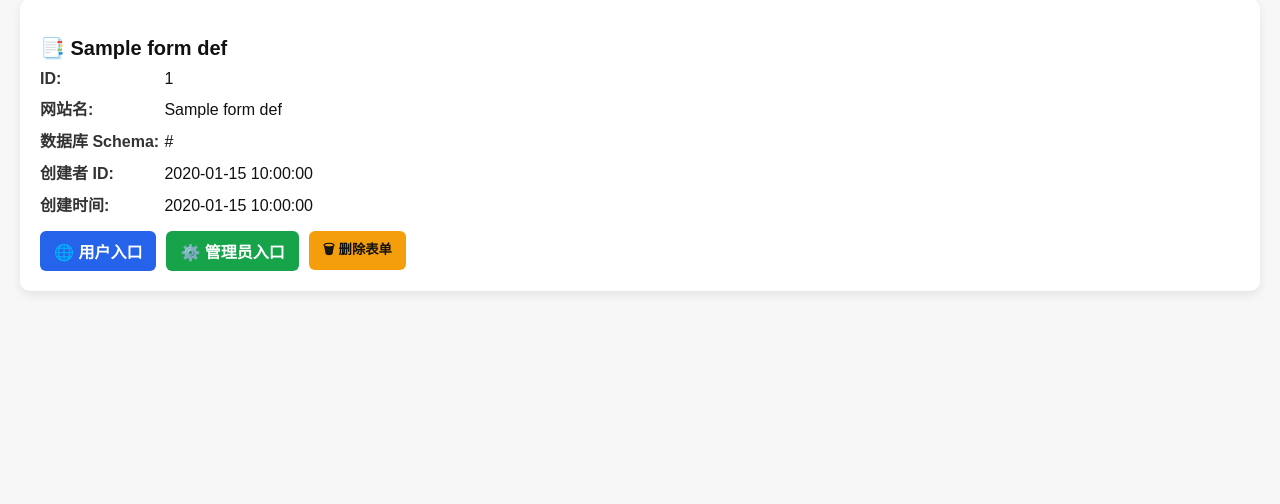
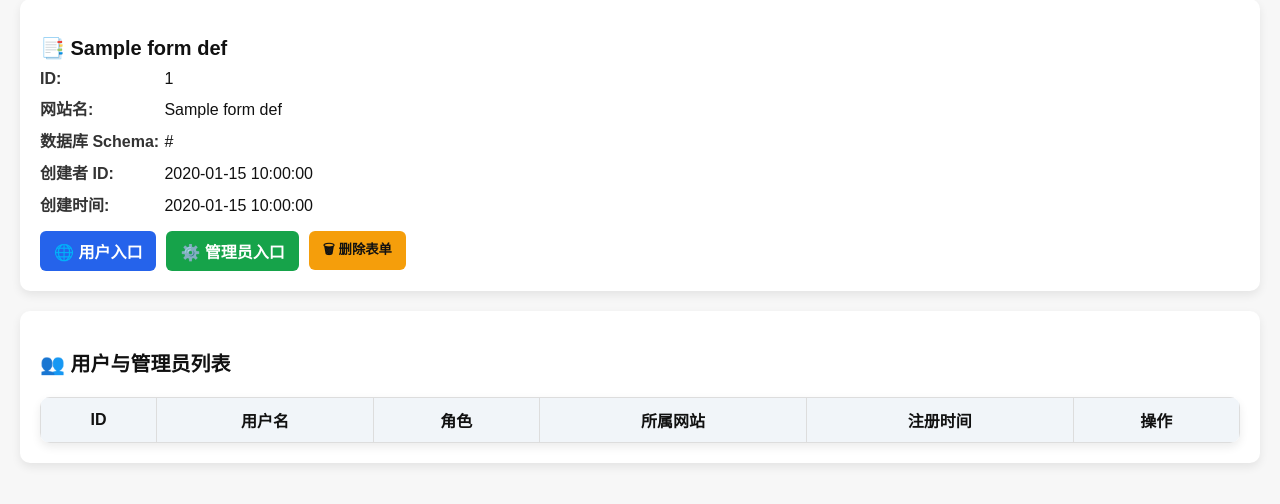
Before and after one commit to xuyue-it/school-practice-system, a Flask app: page /super_admin in a window 1280 px wide. Shown: the part 88-592 px from the top of the page. Run offline with Flask 3, Linux system fonts and the light colour scheme; the visitor is signed in with stand-in values (Sample User, id 1); a database or web service that is not in the repository returns one stand-in record (values such as "Sample title"); lists and menus that the app fills with data are empty; some libraries are stand-ins or nearby versions.

Commit message:
feat(superadmin): add user table with delete and reset password actions

```diff
--- a/app.py
+++ b/app.py
@@ -546,6 +546,26 @@ def send_email(subject, content, to_email):
         print("TLS失败:", e_tls)
         return False, str(e_tls)
 
+@app.route("/super_admin/delete_user/<int:user_id>", methods=["POST"])
+def super_admin_delete_user(user_id):
+    # 删除用户
+    cur = conn.cursor()
+    cur.execute("DELETE FROM users WHERE id = %s", (user_id,))
+    conn.commit()
+    cur.close()
+    return redirect(url_for("super_admin"))
+
+@app.route("/super_admin/reset_password/<int:user_id>", methods=["POST"])
+def super_admin_reset_password(user_id):
+    # 重置密码为默认值 123456
+    new_pw = generate_password_hash("123456")
+    cur = conn.cursor()
+    cur.execute("UPDATE users SET password = %s WHERE id = %s", (new_pw, user_id))
+    conn.commit()
+    cur.close()
+    return redirect(url_for("super_admin"))
+
+
 # ========== 健康检查 ==========
 @app.route("/_health")
 def _health():
--- a/templates/super_admin.html
+++ b/templates/super_admin.html
@@ -30,12 +30,34 @@
     .btn-user { background:#2563eb; color:#fff; }
     .btn-admin { background:#16a34a; color:#fff; }
     .btn-delete { background:#f59e0b; color:#111; }
+    .btn-reset { background:#6b7280; color:#fff; }
     a.btn:hover, button.btn:hover { opacity:0.9; }
+
+    table {
+      width:100%;
+      border-collapse: collapse;
+      margin-top:20px;
+      background:#fff;
+      border-radius:10px;
+      box-shadow:0 4px 10px rgba(0,0,0,.08);
+      overflow:hidden;
+    }
+    th, td {
+      border:1px solid #ddd;
+      padding:10px;
+      text-align:center;
+    }
+    th {
+      background:#f1f5f9;
+      font-weight:700;
+    }
+    tr:nth-child(even) { background:#f9fafb; }
   </style>
 </head>
 <body>
   <h1>📊 超级管理员总览</h1>
 
+  <!-- 表单总览 -->
   {% for form in forms %}
   <div class="card">
     <h2>📑 {{ form.name }}</h2>
@@ -56,5 +78,45 @@
     </div>
   </div>
   {% endfor %}
+
+  <!-- 用户总览 -->
+  <div class="card">
+    <h2>👥 用户与管理员列表</h2>
+    <table>
+      <thead>
+        <tr>
+          <th>ID</th>
+          <th>用户名</th>
+          <th>角色</th>
+          <th>所属网站</th>
+          <th>注册时间</th>
+          <th>操作</th>
+        </tr>
+      </thead>
+      <tbody>
+        {% for user in users %}
+        <tr>
+          <td>{{ user.id }}</td>
+          <td>{{ user.username }}</td>
+          <td>{{ "管理员" if user.role=="admin" else "普通用户" }}</td>
+          <td>{{ user.site_name }}</td>
+          <td>{{ user.created_at }}</td>
+          <td>
+            <form method="post" action="{{ url_for('super_admin_delete_user', user_id=user.id) }}"
+                  style="display:inline"
+                  onsubmit="return confirm('⚠️ 确定要删除用户 {{ user.username }} 吗？');">
+              <button type="submit" class="btn btn-delete">🗑 删除</button>
+            </form>
+            <form method="post" action="{{ url_for('super_admin_reset_password', user_id=user.id) }}"
+                  style="display:inline"
+                  onsubmit="return confirm('🔑 确定要重置用户 {{ user.username }} 的密码吗？');">
+              <button type="submit" class="btn btn-reset">🔑 重置密码</button>
+            </form>
+          </td>
+        </tr>
+        {% endfor %}
+      </tbody>
+    </table>
+  </div>
 </body>
 </html>
```
